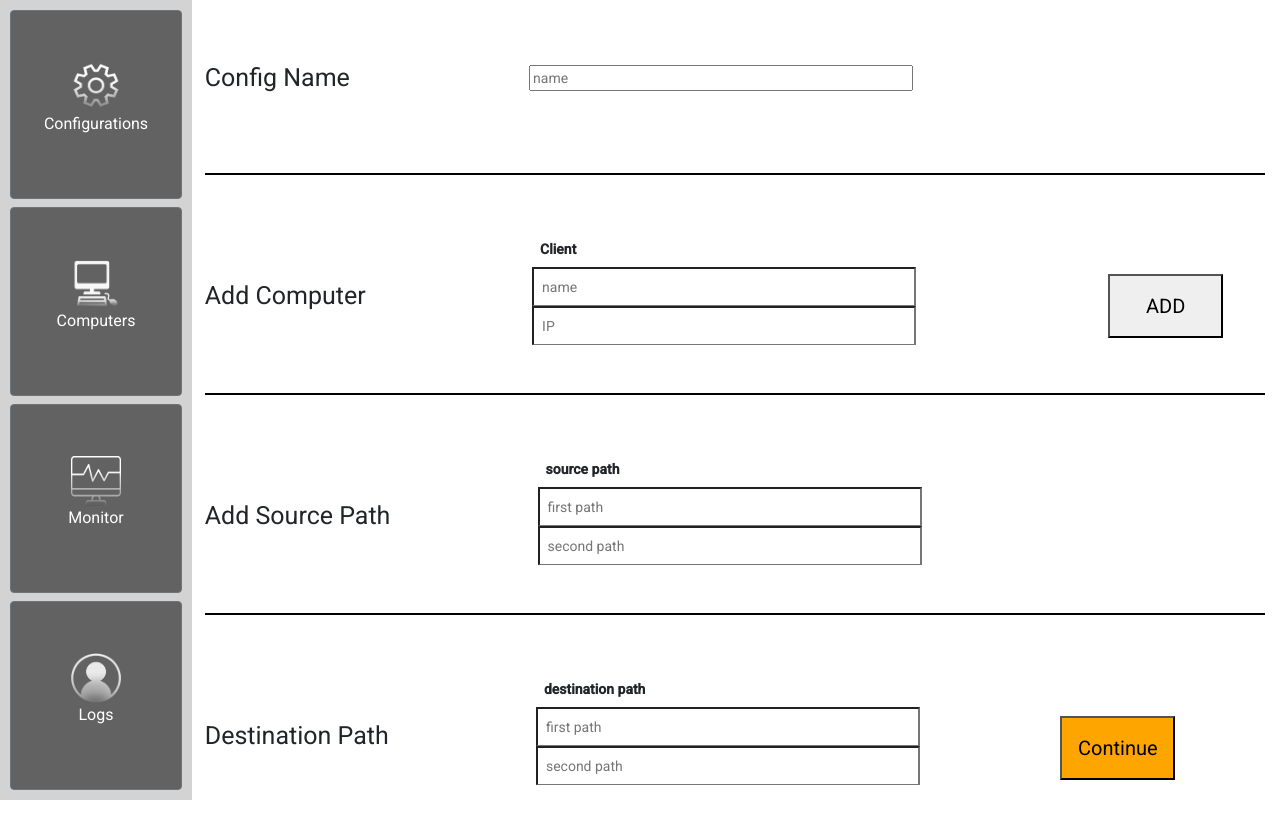
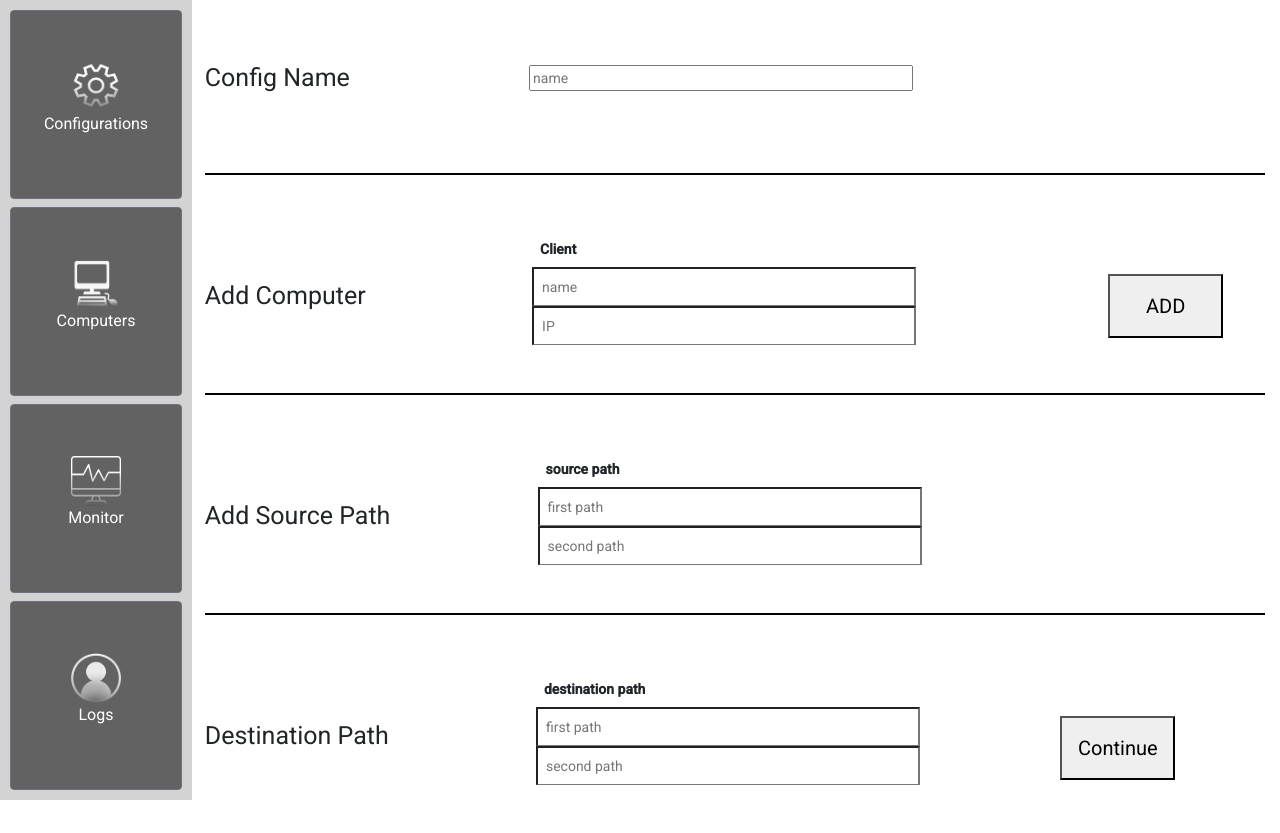
Before and after one commit to Martinius1/Pablle, an Angular app: page /configurations/configedit in a window 1280 px wide. Built offline with nearby package versions, Linux system fonts and the light colour scheme.

Commit message:
dokončení stránky config-edit

```diff
--- a/src/app/pages/dashboard/config-edit/config-edit.component.scss
+++ b/src/app/pages/dashboard/config-edit/config-edit.component.scss
@@ -39,7 +39,6 @@
     height: 8vh;
     width: 9vw;
     font-size: 1.25rem;
-    background-color: orange;
   }
 }
 .treti-pad{
```
